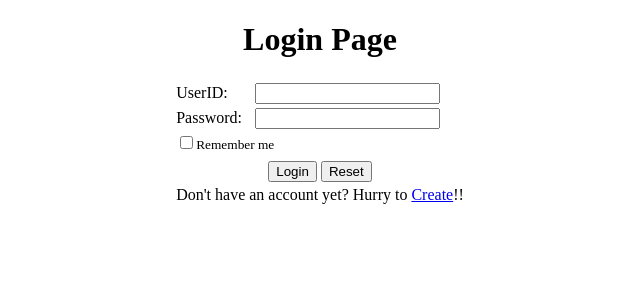
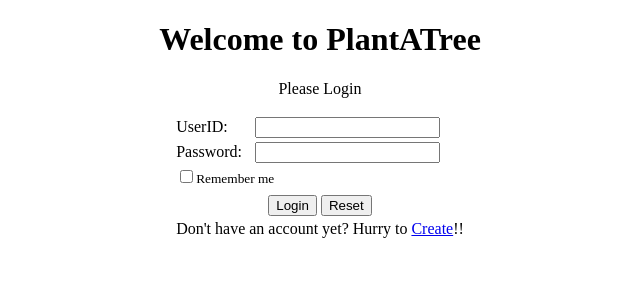
Before and after one commit to larryZSL/PlantATree, a PHP site: page /login.php in a window 1280 px wide. Shown: the top 300 px of the page, without its empty margins (320-960 px from the left). Run offline with PHP 8.4, Linux system fonts and the light colour scheme.

Commit message:
LogSystem update v2
I update the title of the login page and sign in page, so the customer will feel more friendly.

```diff
--- a/SELogSystem/login.php
+++ b/SELogSystem/login.php
@@ -7,7 +7,8 @@
 <body>
     <div class="content" align="center">
         <div class="header">
-        <h1>Login Page</h1>
+        <h1>Welcome to PlantATree</h1>
+	<p>Please Login</p>
         </div>
         <!--??-->
         <div class="middle">
--- a/SELogSystem/register.php
+++ b/SELogSystem/register.php
@@ -8,7 +8,8 @@
 	<div class="content" align="center">
 
 		<div class="header">
-		<h1>Sign Up Page</h1>
+		<h1>Hello! Dear New Customer</h1>
+		<p>Please sign up follow the steps</p>
 		</div>
 	<div class="middle">
 		<form action="registerProcess.php" method="post">
```
Also changed, not shown: 1 other file.
